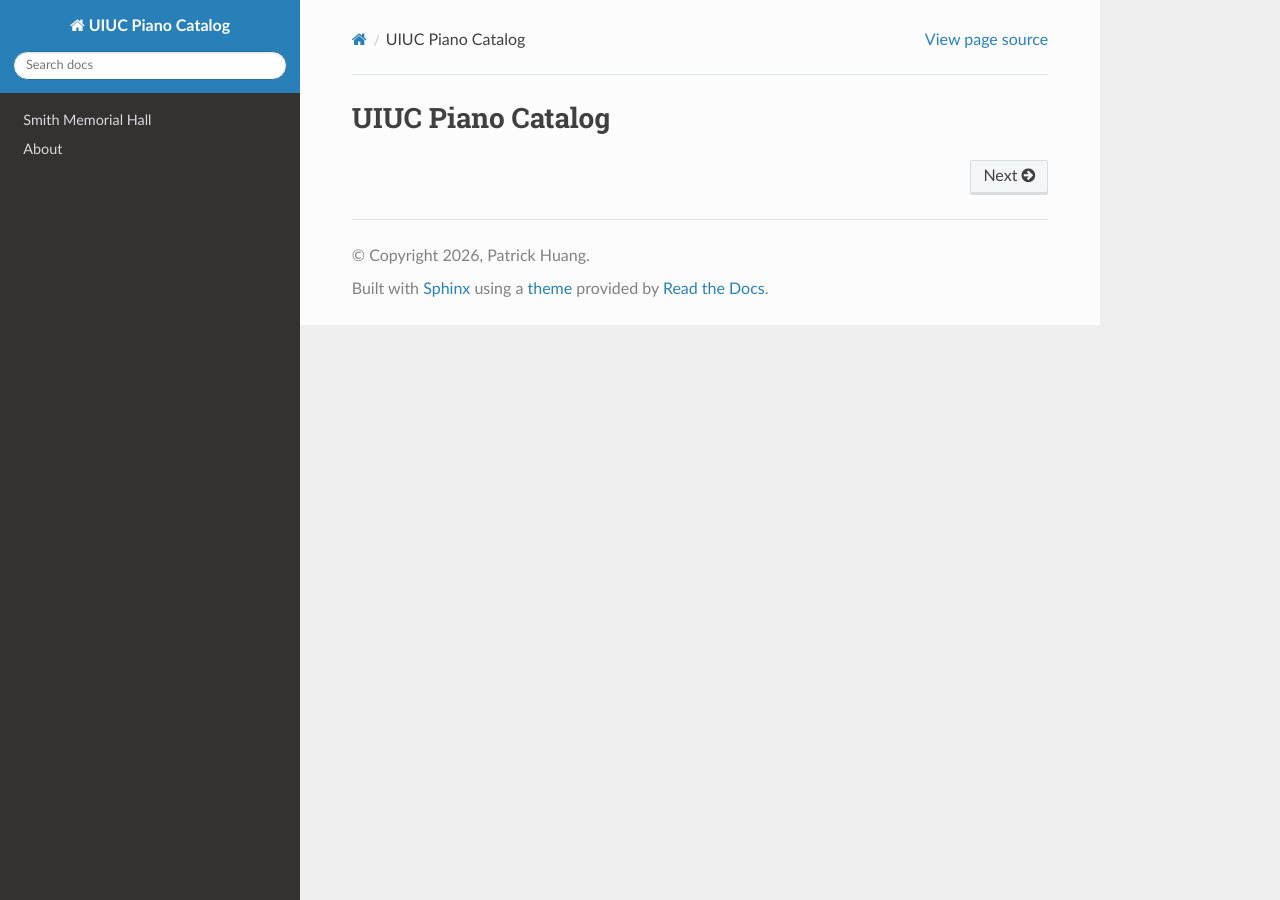
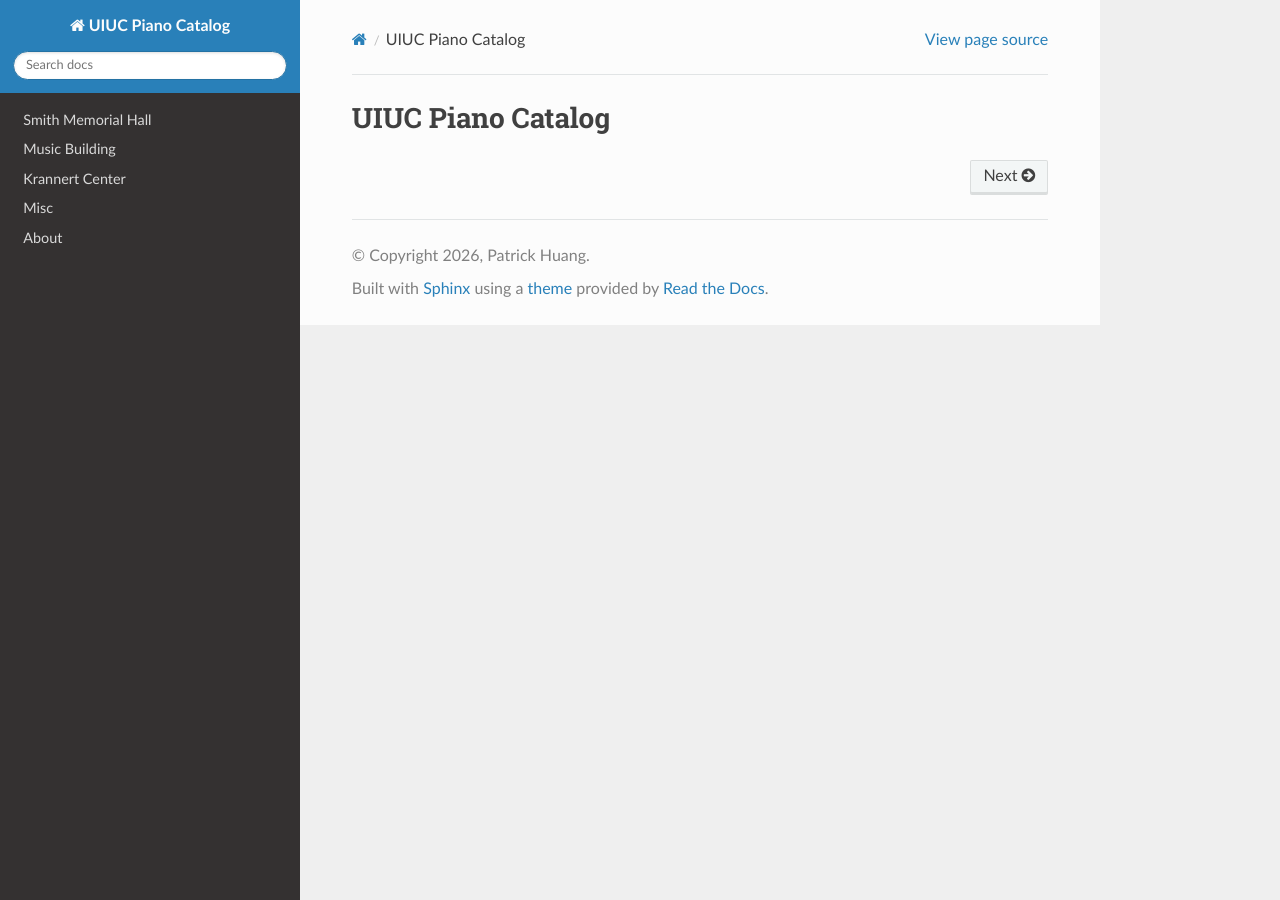
Before and after one commit to phuang1024/UIUCPianoCatalog, a Sphinx documentation site: the page built from docs/index.rst, in a window 1280 px wide. Built offline with Sphinx 7.4.7 and the Read the Docs theme 3.1.0, drawn with Linux system fonts in a browser that asks for light colours.

Commit message:
Buildings.

```diff
--- a/docs/about.rst
+++ b/docs/about.rst
@@ -13,3 +13,5 @@ Disclaimer
 
 Much of the reviews are my opinion. This catalog may or may not be as complete,
 accurate, or rigorous as expected.
+
+All photos and recordings are taken by me.
--- a/docs/index.rst
+++ b/docs/index.rst
@@ -6,4 +6,7 @@ UIUC Piano Catalog
    :hidden:
 
    smith/index.rst
+   musicbldg/index.rst
+   krannert/index.rst
+   misc/index.rst
    about.rst
--- /dev/null
+++ b/docs/krannert/index.rst
@@ -0,0 +1,2 @@
+Krannert Center
+===============
--- /dev/null
+++ b/docs/misc/index.rst
@@ -0,0 +1,2 @@
+Misc
+====
--- /dev/null
+++ b/docs/musicbldg/index.rst
@@ -0,0 +1,2 @@
+Music Building
+==============
--- a/docs/smith/index.rst
+++ b/docs/smith/index.rst
@@ -1,8 +1,4 @@
 Smith Memorial Hall
 ===================
 
-.. raw:: html
-
-   <iframe src="https://www.google.com/maps/embed?pb=!1m18!1m12!1m3!1d2237.8996803713985!2d-88.22588656740751!3d40.1058358246831!2m3!1f0!2f0!3f0!3m2!1i1024!2i768!4f13.1!3m3!1m2!1s0x880cd7160f5f816f%3A0x6b13f0f6aac00c5a!2sSmith%20Memorial%20Hall!5e1!3m2!1sen!2sus!4v1769313679835!5m2!1sen!2sus" width="600" height="450" style="border:0;" allowfullscreen="" loading="lazy" referrerpolicy="no-referrer-when-downgrade"></iframe>
-
 .. include:: memorial_room.rst
```
